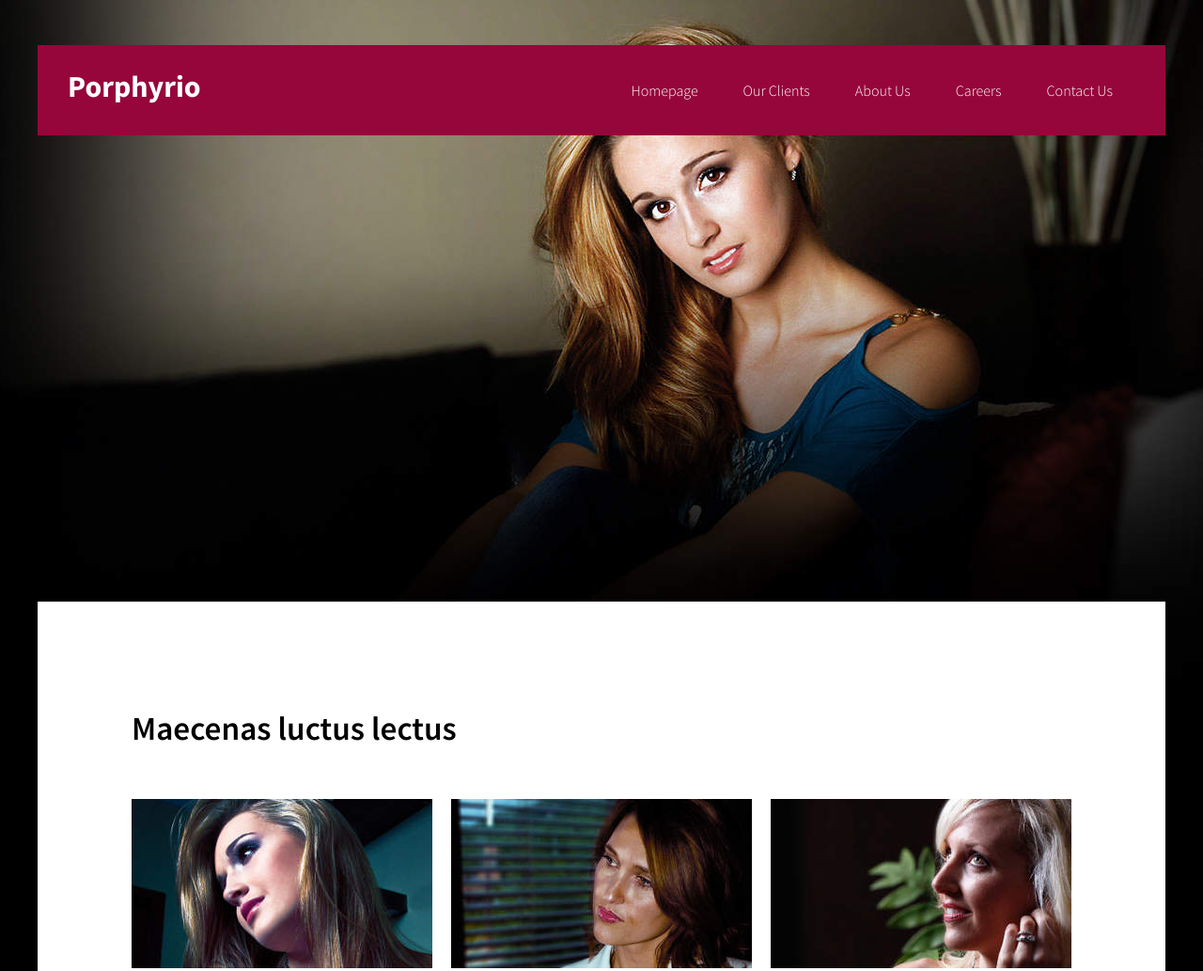
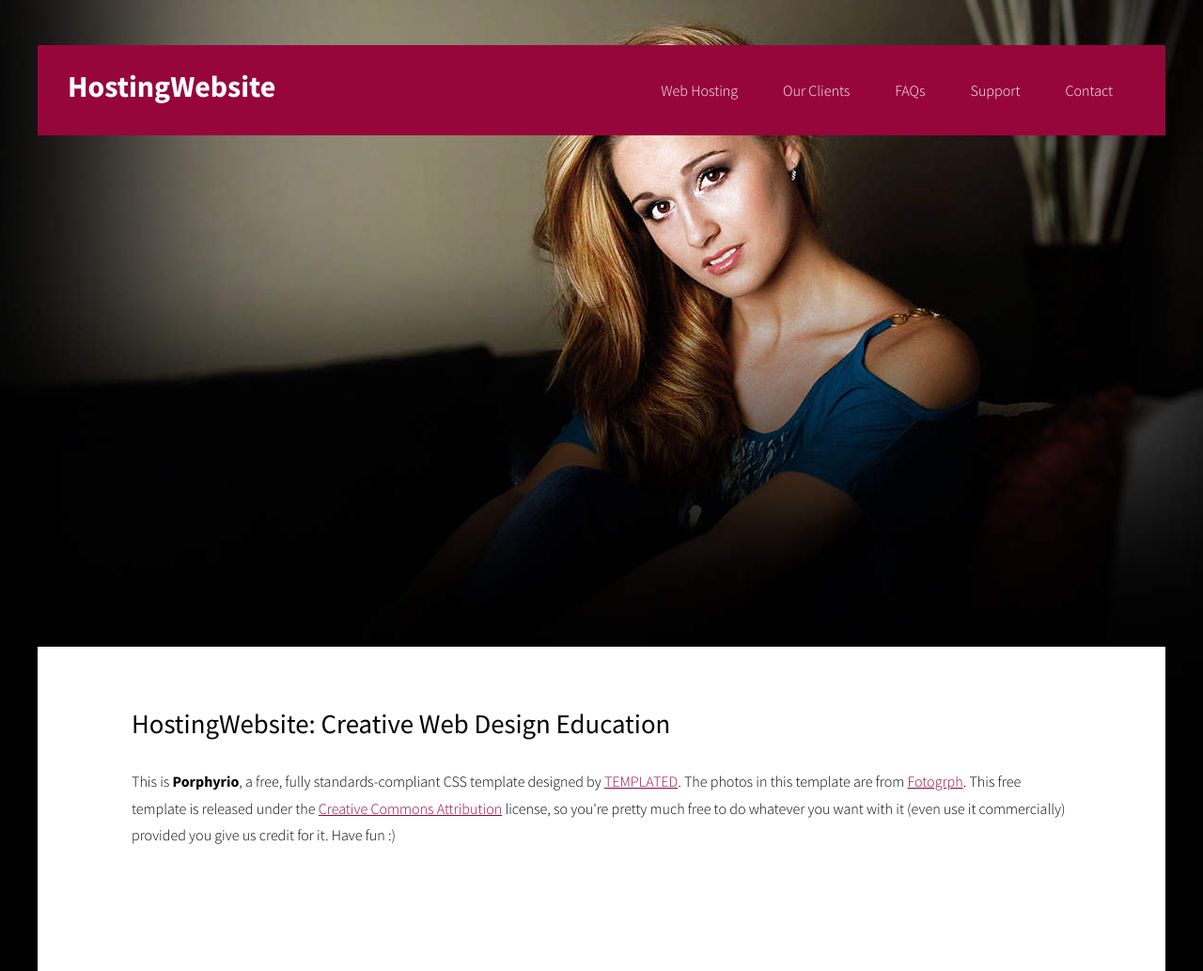
Before and after one commit to GoldenHomer/HostingWebsiteRevamp, a plain HTML site: page new/index.html in a window 1280 px wide. Shown: the top 1033 px of the page at 94% size. Drawn offline with Linux system fonts and the light colour scheme.

Commit message:
Edited a few things and added URL of developing site.

```diff
--- a/new/index.html
+++ b/new/index.html
@@ -27,19 +27,25 @@ Released   : 20130902
 <div id="header-wrapper">
 	<div id="header" class="container">
 		<div id="logo">
-			<h1><a href="#">Porphyrio</a></h1>
+			<h1><a href="#">HostingWebsite</a></h1>
 		</div>
 		<div id="menu">
 			<ul>
-				<li><a href="#" accesskey="1" title="">Homepage</a></li>
+				<li><a href="#" accesskey="1" title="">Web Hosting</a></li>
 				<li><a href="#" accesskey="2" title="">Our Clients</a></li>
-				<li><a href="#" accesskey="3" title="">About Us</a></li>
-				<li><a href="#" accesskey="4" title="">Careers</a></li>
-				<li><a href="#" accesskey="5" title="">Contact Us</a></li>
+				<li><a href="#" accesskey="3" title="">FAQs</a></li>
+				<li><a href="#" accesskey="4" title="">Support</a></li>
+				<li><a href="#" accesskey="5" title="">Contact</a></li>
 			</ul>
 		</div>
 	</div>
 </div>
+
+<div id="welcome" class="container">
+	<h2>HostingWebsite: Creative Web Design Education</h2>
+	<p>This is <strong>Porphyrio</strong>, a free, fully standards-compliant CSS template designed by <a href="http://templated.co" rel="nofollow">TEMPLATED</a>. The photos in this template are from <a href="http://fotogrph.com/"> Fotogrph</a>. This free template is released under the <a href="http://templated.co/license">Creative Commons Attribution</a> license, so you're pretty much free to do whatever you want with it (even use it commercially) provided you give us credit for it. Have fun :) </p>
+</div>
+
 <div id="page" class="container">
 	<div class="title">
 		<h2>Maecenas luctus lectus</h2>
@@ -87,10 +93,7 @@ Released   : 20130902
 		</div>
 	</div>
 </div>
-<div id="welcome" class="container">
-	<h2>Welcome to our website</h2>
-	<p>This is <strong>Porphyrio</strong>, a free, fully standards-compliant CSS template designed by <a href="http://templated.co" rel="nofollow">TEMPLATED</a>. The photos in this template are from <a href="http://fotogrph.com/"> Fotogrph</a>. This free template is released under the <a href="http://templated.co/license">Creative Commons Attribution</a> license, so you're pretty much free to do whatever you want with it (even use it commercially) provided you give us credit for it. Have fun :) </p>
-</div>
+
 <div id="copyright" class="container">
 	<p>&copy; Untitled. All rights reserved. | Photos by <a href="http://fotogrph.com/">Fotogrph</a> | Design by <a href="http://templated.co" rel="nofollow">TEMPLATED</a>.</p>
 </div>
```
Also changed, not shown: 1 other file.
